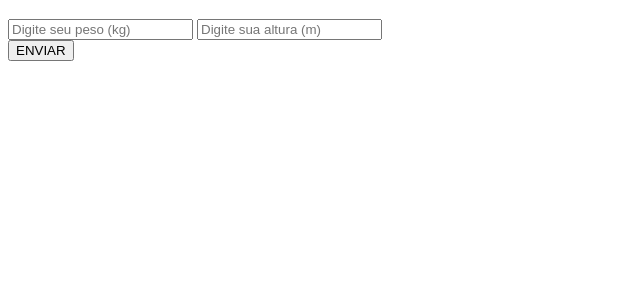
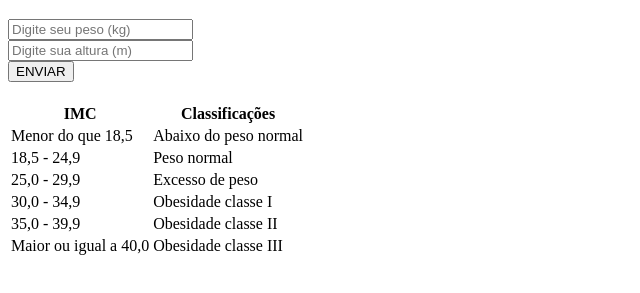
Before and after one commit to sarasmorais/calculadora-imc2, a plain HTML site: page index.html in a window 1280 px wide. Shown: the part 61-354 px from the top of the page, without its empty margins (0-640 px from the left). Drawn offline with Linux system fonts and the light colour scheme.

Commit message:
add table

```diff
--- a/index.html
+++ b/index.html
@@ -7,18 +7,61 @@
 </head>
 
 <body>
+  <div class="container">
     <h1>Calculadora IMC</h1>
-  <form>
+    <div class="input-box">
         <input type="number" id="peso" placeholder="Digite seu peso (kg)">
+    </div>
+
+    <div class="input-box">
         <input type="number" id="altura" placeholder="Digite sua altura (m)">
-  </form>
+    </div>
+
 
     <button id="btnEnviar">ENVIAR</button>
+
+
     <div class="resultado">
       <h2 id="resultado"></h2>
     </div>
 
-
+    <div class="tabela">
+      <table>
+        <thead>
+          <tr>
+              <th>IMC</th>
+              <th>Classificações</th>
+            </tr>
+          </thead>
+          <tbody>
+            <tr>
+              <td>Menor do que 18,5</td>
+              <td>Abaixo do peso normal</td>
+            </tr>
+            <tr>
+                <td>18,5 - 24,9</td>
+                <td>Peso normal</td>
+            </tr>
+            <tr>
+              <td>25,0 - 29,9</td>
+              <td>Excesso de peso</td>
+            </tr>
+            <tr>
+              <td>30,0 - 34,9</td>
+              <td>Obesidade classe I</td>
+            </tr>
+            <tr>
+              <td>35,0 - 39,9</td>
+              <td>Obesidade classe II</td>
+            </tr>
+            <tr>
+              <td>Maior ou igual a 40,0</td>
+              <td>Obesidade classe III</td>
+            </tr>
+          </tbody>
+      </table>
+    </div>
+  </div>
 </body>
 <script src="js/script.js"></script>
 </html>
```
Lines whose indentation alone changed are shown as unchanged.
